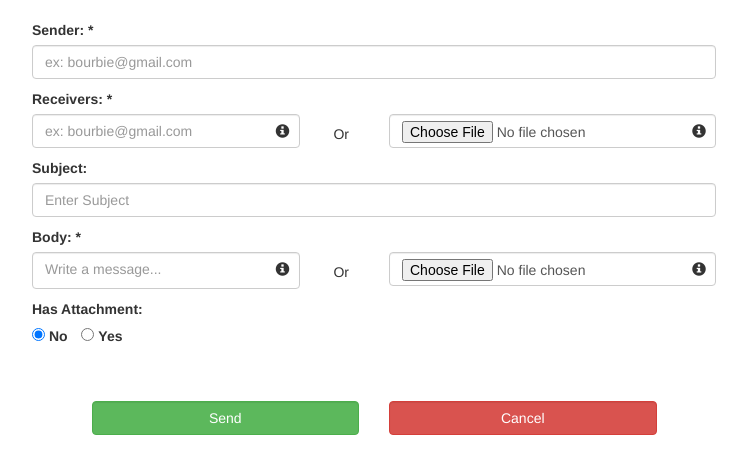
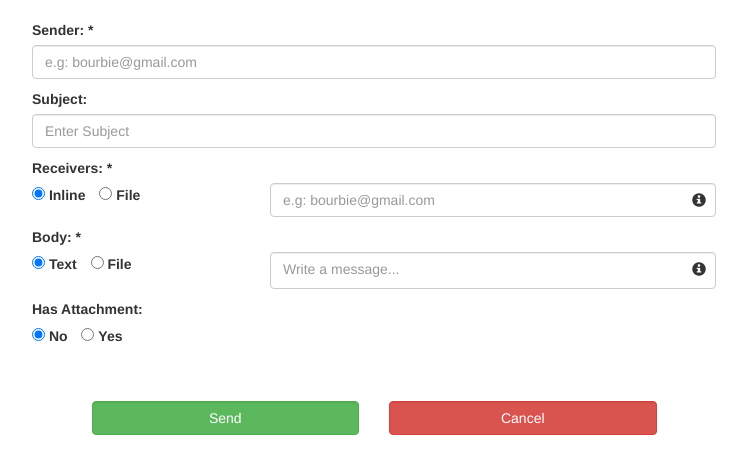
Before and after one commit to IsmailBourbie/SendMails, a PHP site: page /index.php in a window 1280 px wide. Shown: the part 171-645 px from the top of the page, without its empty margins (266-1013 px from the left). Run offline with PHP 8.4, Linux system fonts and the light colour scheme.

Commit message:
change send form html

```diff
--- a/index.php
+++ b/index.php
@@ -28,28 +28,9 @@
         <!-- Sender input start  -->
         <div class="inputs-group">
           <label>Sender: *</label>
-          <input id="sender" name="sender" type="text" class="form-control" placeholder="ex: bourbie@gmail.com">
+          <input id="sender" name="sender" type="text" class="form-control" placeholder="e.g: bourbie@gmail.com">
         </div>
         <!-- Sender input end  -->
-
-        <!-- Receivers input start  -->
-        <div class="inputs-group">
-          <label>Receivers: *</label>
-          <div class="row inputs-has-icons">
-            <div class="col-lg-5">
-              <input id="receivers_inline" name="receivers_inline" type="text" class="form-control" placeholder="ex: bourbie@gmail.com">
-              <span class="glyphicon glyphicon-info-sign" aria-hidden="true" data-toggle="tooltip" data-placement="top" title="you can use multiple adresses by use ';' as separations"></span>
-            </div>
-            <div class="col-lg-1 text-center" style="padding-top: 10px;">
-              <span>Or</span>
-            </div>
-            <div class="col-lg-6">
-              <input id="receivers_file" name="receivers_file" type="file" class="form-control" accept=".json">
-              <span class="glyphicon glyphicon-info-sign" aria-hidden="true" data-toggle="tooltip" data-placement="top" title="load json file"></span>
-            </div>
-          </div>
-        </div>
-        <!-- Receivers input end  -->
 
         <!-- Subject input start  -->
         <div class="inputs-group">
@@ -57,6 +38,25 @@
           <input id="subject" name="subject" type="text" class="form-control" placeholder="Enter Subject">
         </div>
         <!-- Subject input end  -->
+
+        <!-- Receivers input start  -->
+        <div class="inputs-group">
+          <label>Receivers: *</label>
+            <div class="row  inputs-has-icons">
+              <div class="col-lg-4 inputType">
+                <input type="radio" id="inline" value="inline" name="receiversRadio" checked> <label for="inline" style="margin-right: 10px"> Inline</label>
+                <input type="radio" id="file" value="file" name="receiversRadio"> <label for="file"> File</label>
+              </div>
+              <div class="col-lg-8 inline">
+                <input id="receivers_inline" name="receivers_inline" type="text" class="form-control" placeholder="e.g: bourbie@gmail.com">
+                <span class="glyphicon glyphicon-info-sign" aria-hidden="true" data-toggle="tooltip" data-placement="top" title="you can use multiple adresses by use ';' as separations"></span>
+              </div>
+              <div class="col-lg-8 file" style="display : none">
+                <input id="receivers_file" name="receivers" type="text" class="form-control" placeholder="e.g: TempName/file.json">
+              </div>
+            </div>
+        </div>
+        <!-- Receivers input end  -->
 
         <!-- Mail Body input start  -->
         <div class="inputs-group">
@@ -66,16 +66,17 @@
               Configuration
             </a>
           </div>
-          <div class="row inputs-has-icons">
-            <div class="col-lg-5">
+          <div class="row  inputs-has-icons">
+            <div class="col-lg-4 inputType">
+              <input type="radio" id="inlineText" value="inline" name="bodyType" checked> <label for="inlineText" style="margin-right: 10px"> Text</label>
+              <input type="radio" id="htmlFile" value="file" name="bodyType"> <label for="htmlFile"> File</label>
+            </div>
+            <div class="col-lg-8 inline">
               <textarea id="body" name="body" class="form-control autosize" cols="35" placeholder="Write a message..."></textarea>
               <span class="glyphicon glyphicon-info-sign" aria-hidden="true" data-toggle="tooltip" data-placement="top" title="you can write direct message as txt format without any Configuration"></span>
             </div>
-            <div class="col-lg-1 text-center" style="padding-top: 10px;">
-              <span>Or</span>
-            </div>
-            <div class="col-lg-6">
-              <input id="chooseHtmlFile" name="body_html" type="file" class="form-control" accept=".txt, .html, .htm">
+            <div class="col-lg-8 file" style="display : none">
+              <input id="chooseHtmlFile" name="body_html" type="text" class="form-control" placeholder="e.g: TempName/file.html">
               <span class="glyphicon glyphicon-info-sign" aria-hidden="true" data-toggle="tooltip" data-placement="top" title="load text/html file"></span>
             </div>
           </div>
--- a/js/plugins.js
+++ b/js/plugins.js
@@ -17,14 +17,29 @@ $(document).ready(function() {
     $('input[type=radio]').change(function() {
       if(this.value == "yes"){
           $(this).parent().siblings(0).fadeIn();
-      } else {
+      } else if (this.value == "no") {
           $(this).parent().siblings(0).fadeOut();
       }
     });
 
+    $('.inputType > input[type=radio]').change(function() {
+      var changedElement = $(this).parent(),
+          receiversVal = this.value;
+          if(receiversVal == "file"){
+            console.log($(this).parent().siblings(".inline"));
+            changedElement.siblings(".inline").fadeOut(function () {
+                changedElement.siblings(".file").fadeIn();
+            });
+          } else if (receiversVal == "inline") {
+            changedElement.siblings(".file").fadeOut(function () {
+              changedElement.siblings(".inline").fadeIn();
+            });
+          }
+    });
+
     // show html config btn on html file selected
-    $("#chooseHtmlFile").change(function(){
-      if (this.value != '') {
+    $("input[name=bodyType]").change(function(){
+      if (this.value == 'file') {
         $('#showHtmlModal').fadeIn();
       } else {
         $('#showHtmlModal').fadeOut();
@@ -35,11 +50,12 @@ $(document).ready(function() {
     // send mails data using ajax
     $('form').submit(function (e) {
       e.preventDefault();
-      var inputs = {
+      var receivers_file = $('#receivers_file').val().trim(),
+        inputs = {
         'sender': $('#sender').val().trim(),
-        'receivers': "",
+        'receivers': $('#receivers_inline').val().trim(),
         'subject': $('#subject').val().trim(),
-        'body': "",
+        'body': $("#body").val().trim(),
         'attachment': "",
         'images_dir': "",
         'replaced_txt': {
@@ -47,22 +63,20 @@ $(document).ready(function() {
           'val': ""
         }
       };
-      if($('#receivers_inline').val().trim() != "") {
-        inputs.receivers = $('#receivers_inline').val().trim();
+
+      if(receivers_file != "" && receivers_file.substring(receivers_file.lastIndexOf('.') + 1, receivers_file.length) == "json") {
+        inputs.receivers = receivers_file;
       }
-
-      if($('#receivers_file').val() != "") {
-        inputs.receivers = $('#receivers_file').prop('files')[0];
-      }
-      console.log(new FormData(this));
+      console.log(inputs.receivers);
+      return false;
       $.ajax({
         'method': 'POST',
         'url': 'app/index.php',
         'dataType': 'json',
-        data:  new FormData(this),
-   contentType: false,
-         cache: false,
-   processData:false,
+        'data':  inputs,
+        'contentType': false,
+        'cache': false,
+        'processData':false,
 
       }).done(function (msg) {
         console.log(msg);
```
Also changed, not shown: app/index.php (+7 -2 lines).
